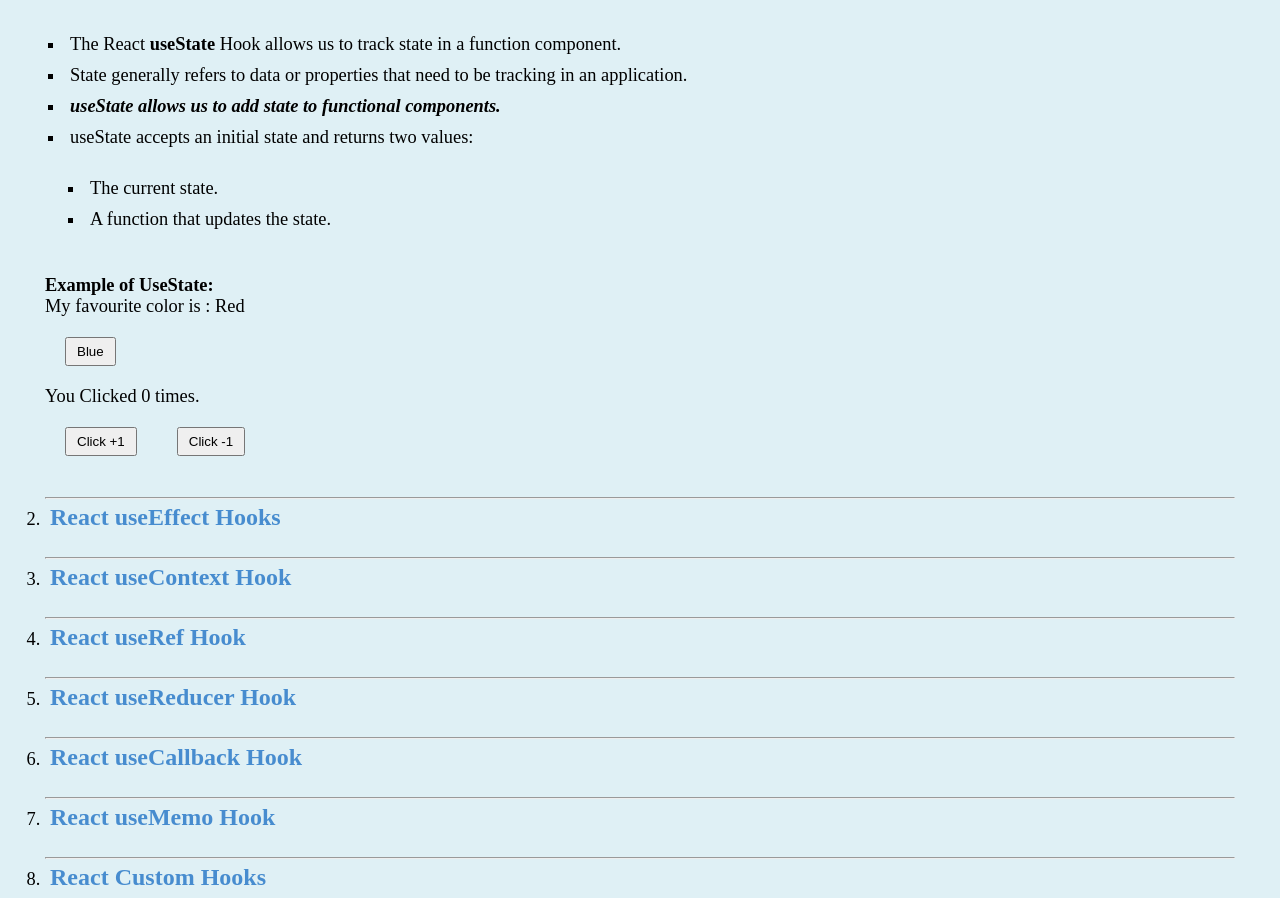
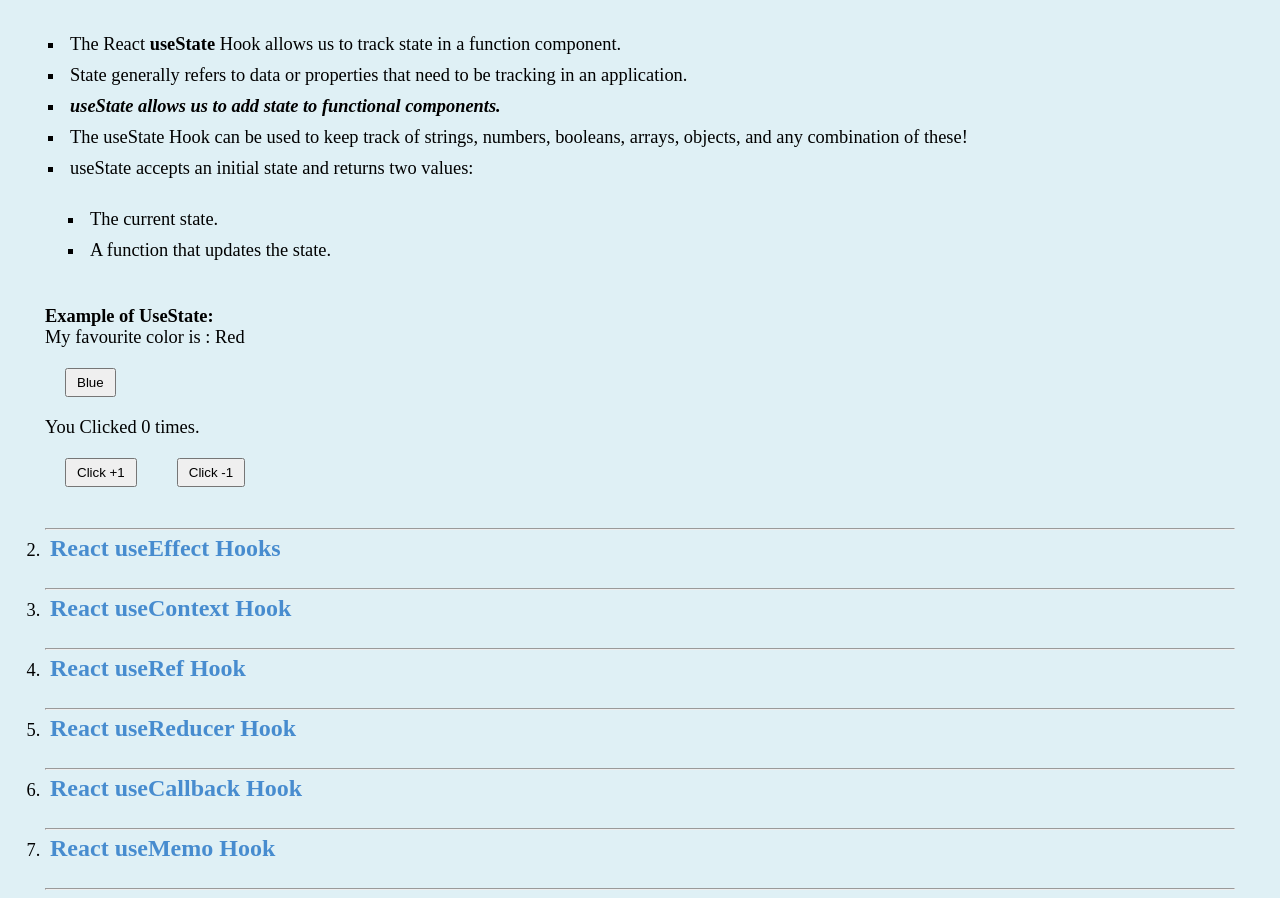
Before and after one commit to KaizenBuild/FrontEnd_Practice, a React (Vite) app in the folder ReactJS Practice/2_ReactJS/: page / in a window 1280 px wide. Shown: the part 5980-6878 px from the top of the page. Built offline with nearby package versions, Linux system fonts and the light colour scheme.

Commit message:
Complete : ReactJs useState

```diff
--- a/ReactJS Practice/2_ReactJS/src/components/ReactuseState.jsx
+++ b/ReactJS Practice/2_ReactJS/src/components/ReactuseState.jsx
@@ -16,6 +16,7 @@ const ReactuseState = () => {
         <li>The React <b>useState</b> Hook allows us to track state in a function component.</li>
         <li>State generally refers to data or properties that need to be tracking in an application.</li>
         <li><b><i>useState allows us to add state to functional components.</i></b></li>
+        <li>The useState Hook can be used to keep track of strings, numbers, booleans, arrays, objects, and any combination of these!</li>
         <li>useState accepts an initial state and returns two values:</li>
         <ul>
             <li>The current state.</li>
```
